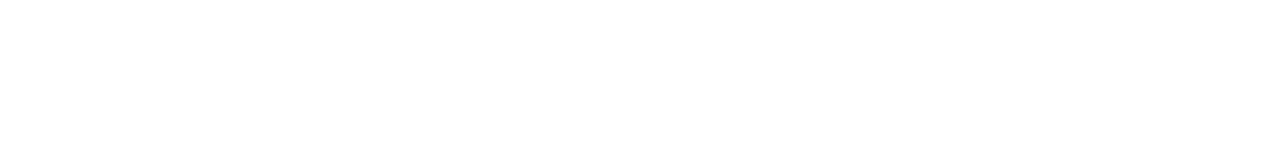
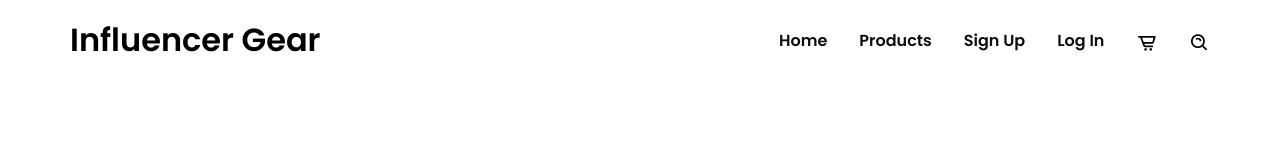
Before and after one commit to munna-aziz-hridoy/influencer-gear, a plain HTML site: page index.html in a window 1280 px wide. Drawn offline with nearby package versions, Linux system fonts and the light colour scheme.

Commit message:
Created header and menu

```diff
--- a/index.html
+++ b/index.html
@@ -4,7 +4,34 @@
     <meta charset="UTF-8" />
     <meta http-equiv="X-UA-Compatible" content="IE=edge" />
     <meta name="viewport" content="width=device-width, initial-scale=1.0" />
-    <title>Document</title>
+    <link
+      href="https://unpkg.com/boxicons@2.1.1/css/boxicons.min.css"
+      rel="stylesheet"
+    />
+    <link rel="stylesheet" href="style.css" />
+    <title>Influencer-Gear</title>
   </head>
-  <body></body>
+  <body>
+    <header class="header container">
+      <nav class="nav_bar">
+        <div class="logo">
+          <span>influencer gear</span>
+        </div>
+        <ul class="menu">
+          <li class="menu_item"><a href="#">home</a></li>
+          <li class="menu_item"><a href="#">products</a></li>
+          <li class="menu_item"><a href="#">sign up</a></li>
+          <li class="menu_item"><a href="#">log in</a></li>
+          <li class="menu_item"><i class="bx bx-cart-alt"></i></li>
+          <li class="menu_item"><i class="bx bx-search-alt"></i></li>
+        </ul>
+        <div class="toggle">
+          <input type="checkbox" name="" id="check" />
+          <label for="check">
+            <i class="bx bx-menu"></i>
+          </label>
+        </div>
+      </nav>
+    </header>
+  </body>
 </html>
--- a/style.css
+++ b/style.css
@@ -0,0 +1,98 @@
+@import url("https://fonts.googleapis.com/css2?family=Montserrat&family=Poppins:ital,wght@0,600;0,700;1,500&display=swap");
+
+* {
+  margin: 0;
+  padding: 0;
+  box-sizing: border-box;
+}
+
+/* CSS Variable */
+:root {
+  --primary-color: #2827cc;
+  --text-color: #0d0d0d;
+  --text-color-light: #242b2e;
+
+  --heading-font: "Poppins", sans-serif;
+  --text-font: "Montserrat", sans-serif;
+}
+
+.container {
+  width: 1140px;
+  margin: 0 auto;
+}
+
+.header {
+  height: 80px;
+}
+
+.nav_bar {
+  display: flex;
+  width: 100%;
+  height: 100%;
+  justify-content: space-between;
+  align-items: center;
+}
+
+.logo {
+  width: 300px;
+  height: 100%;
+  display: flex;
+  justify-content: flex-start;
+  align-items: center;
+}
+
+.logo span {
+  font-size: 2rem;
+  font-family: var(--heading-font);
+  text-transform: capitalize;
+}
+
+.menu {
+  display: flex;
+  justify-content: center;
+  align-items: center;
+  height: 100%;
+  gap: 2rem;
+}
+
+.menu_item {
+  list-style: none;
+}
+
+.menu_item a {
+  text-decoration: none;
+  font-family: var(--heading-font);
+  font-size: 1rem;
+  text-transform: capitalize;
+  color: var(--text-color);
+}
+
+.menu_item i,
+.toggle label {
+  font-size: 1.3rem;
+  margin-top: 0.5rem;
+}
+
+.toggle {
+  display: none;
+}
+.toggle input[type="checkbox"] {
+  position: relative;
+  left: 20px;
+  visibility: hidden;
+}
+
+@media only screen and (max-width: 1200px) {
+  .container {
+    width: 85%;
+  }
+}
+
+@media only screen and (max-width: 968px) {
+  .menu {
+    display: none;
+  }
+  .toggle {
+    display: block;
+  }
+}
```
